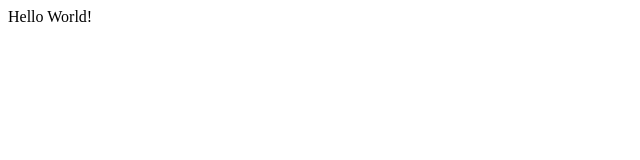
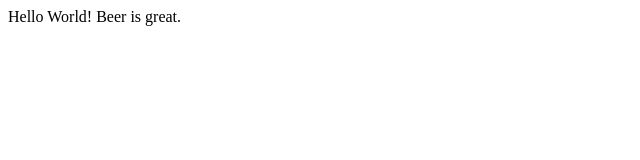
Before and after one commit to smatsus0814/liftup, a plain HTML site: page index.html in a window 1280 px wide. Shown: the full height of the page, 0-640 px from the left. Drawn offline with Linux system fonts and the light colour scheme.

Commit message:
Update index.html
Edit a sentense.

```diff
--- a/index.html
+++ b/index.html
@@ -5,5 +5,6 @@
 </head>
 <body>
 Hello World!
+Beer is great.
 </body>
 </html>
```
